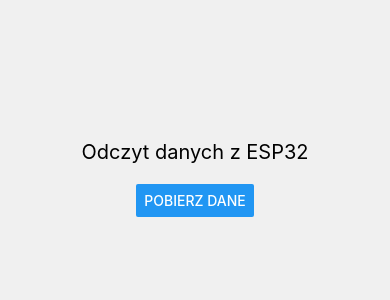
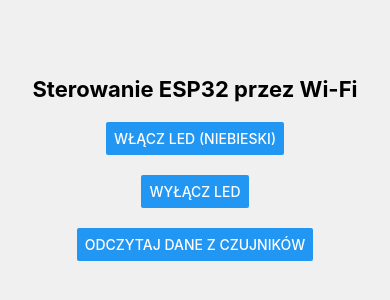
Before and after one commit to mirkosms/IntelliLight-App, a React Native app: screen / in a window 390 px wide. Shown: the part 234-534 px from the top of the page. Built offline with nearby package versions, Linux system fonts and the light colour scheme.

Commit message:
Implemented LED control and DHT22 data display in the mobile app

```diff
--- a/App.js
+++ b/App.js
@@ -4,37 +4,48 @@ import { View, Text, Button, StyleSheet } from 'react-native';
 export default function App() {
   const [temperature, setTemperature] = useState(null);
   const [humidity, setHumidity] = useState(null);
-  const [error, setError] = useState('');
+  const [status, setStatus] = useState('');
 
-  const fetchSensorData = async () => {
+  const sendRequestToESP32 = async (endpoint) => {
     try {
-      const res = await fetch('http://192.168.1.10/sensor');
-      const data = await res.json();
-      setTemperature(data.temperature);
-      setHumidity(data.humidity);
-      setError('');
-    } catch (err) {
-      setError('Błąd połączenia: ' + err.message);
+      const res = await fetch(`http://192.168.1.10/${endpoint}`);
+      if (endpoint === '') {
+        const data = await res.json();  // Odbiór danych w formacie JSON
+        setTemperature(data.temperature);
+        setHumidity(data.humidity);
+        setStatus('Dane odczytane pomyślnie!');
+      } else {
+        const text = await res.text();
+        setStatus(text);
+      }
+    } catch (error) {
+      setStatus('Błąd połączenia: ' + error.message);
     }
   };
 
   return (
     <View style={styles.container}>
-      <Text style={styles.title}>Odczyt danych z ESP32</Text>
-      <Button title="Pobierz dane" onPress={fetchSensorData} />
+      <Text style={styles.title}>Sterowanie ESP32 przez Wi-Fi</Text>
 
-      {error ? (
-        <Text style={styles.error}>{error}</Text>
-      ) : (
-        <View style={styles.dataContainer}>
-          {temperature !== null && (
-            <Text style={styles.dataText}>Temperatura: {temperature} °C</Text>
-          )}
-          {humidity !== null && (
-            <Text style={styles.dataText}>Wilgotność: {humidity} %</Text>
-          )}
-        </View>
-      )}
+      <Button title="Włącz LED (Niebieski)" onPress={() => sendRequestToESP32('led/on')} />
+      <View style={styles.spacer} />
+      <Button title="Wyłącz LED" onPress={() => sendRequestToESP32('led/off')} />
+      <View style={styles.spacer} />
+      <Button title="Odczytaj dane z czujników" onPress={() => sendRequestToESP32('')} />
+
+      <View style={styles.sensorData}>
+        {temperature !== null && humidity !== null && (
+          <>
+            <Text style={styles.dataLabel}>Temperatura:</Text>
+            <Text style={styles.dataValue}>{temperature} °C</Text>
+
+            <Text style={styles.dataLabel}>Wilgotność:</Text>
+            <Text style={styles.dataValue}>{humidity} %</Text>
+          </>
+        )}
+      </View>
+
+      <Text style={styles.status}>{status}</Text>
     </View>
   );
 }
@@ -45,21 +56,33 @@ const styles = StyleSheet.create({
     justifyContent: 'center',
     alignItems: 'center',
     backgroundColor: '#f0f0f0',
+    padding: 20,
   },
   title: {
-    fontSize: 20,
+    fontSize: 22,
+    fontWeight: 'bold',
     marginBottom: 20,
   },
-  dataContainer: {
+  spacer: {
+    marginVertical: 10,
+  },
+  sensorData: {
     marginTop: 20,
+    alignItems: 'center',
   },
-  dataText: {
+  dataLabel: {
     fontSize: 18,
+    fontWeight: '600',
+  },
+  dataValue: {
+    fontSize: 24,
+    color: '#007AFF',
     marginBottom: 10,
   },
-  error: {
+  status: {
     marginTop: 20,
     fontSize: 16,
-    color: 'red',
+    color: 'gray',
+    textAlign: 'center',
   },
 });
```
